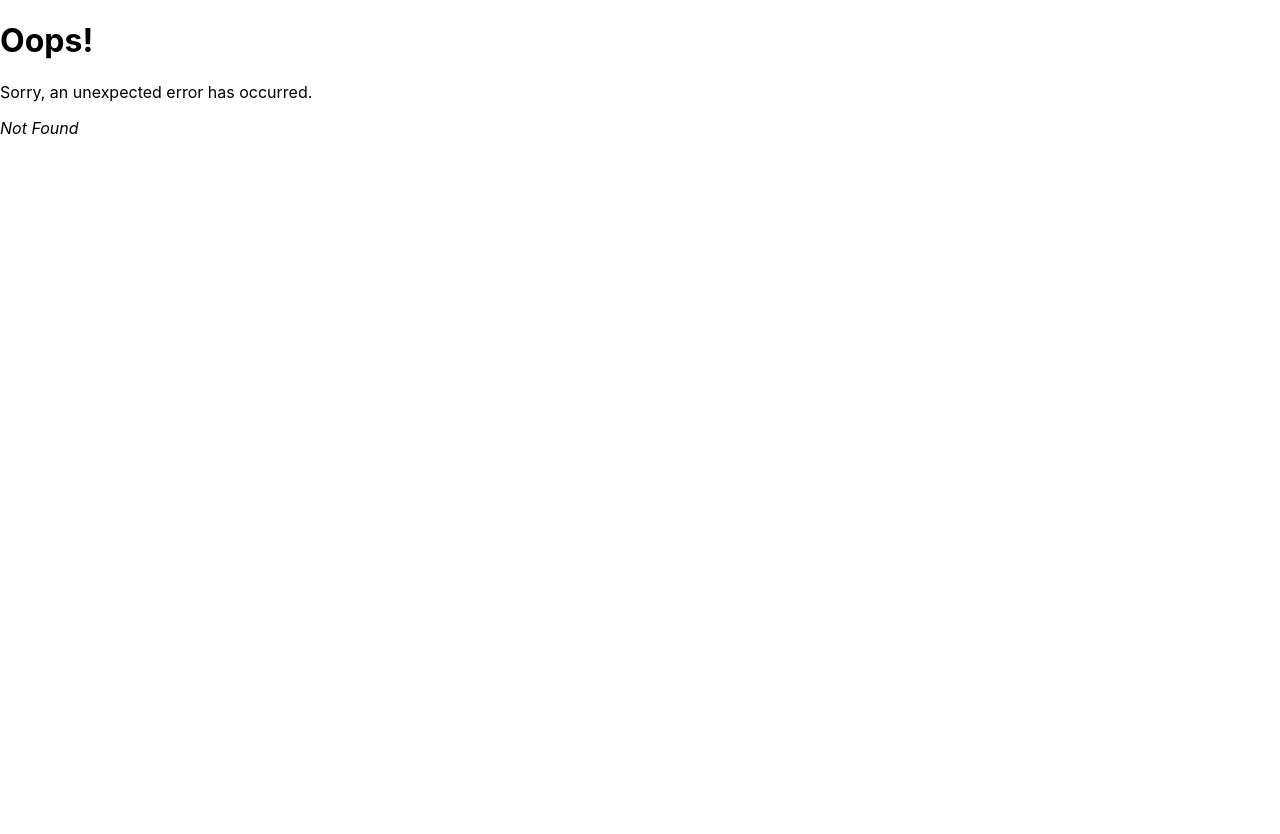
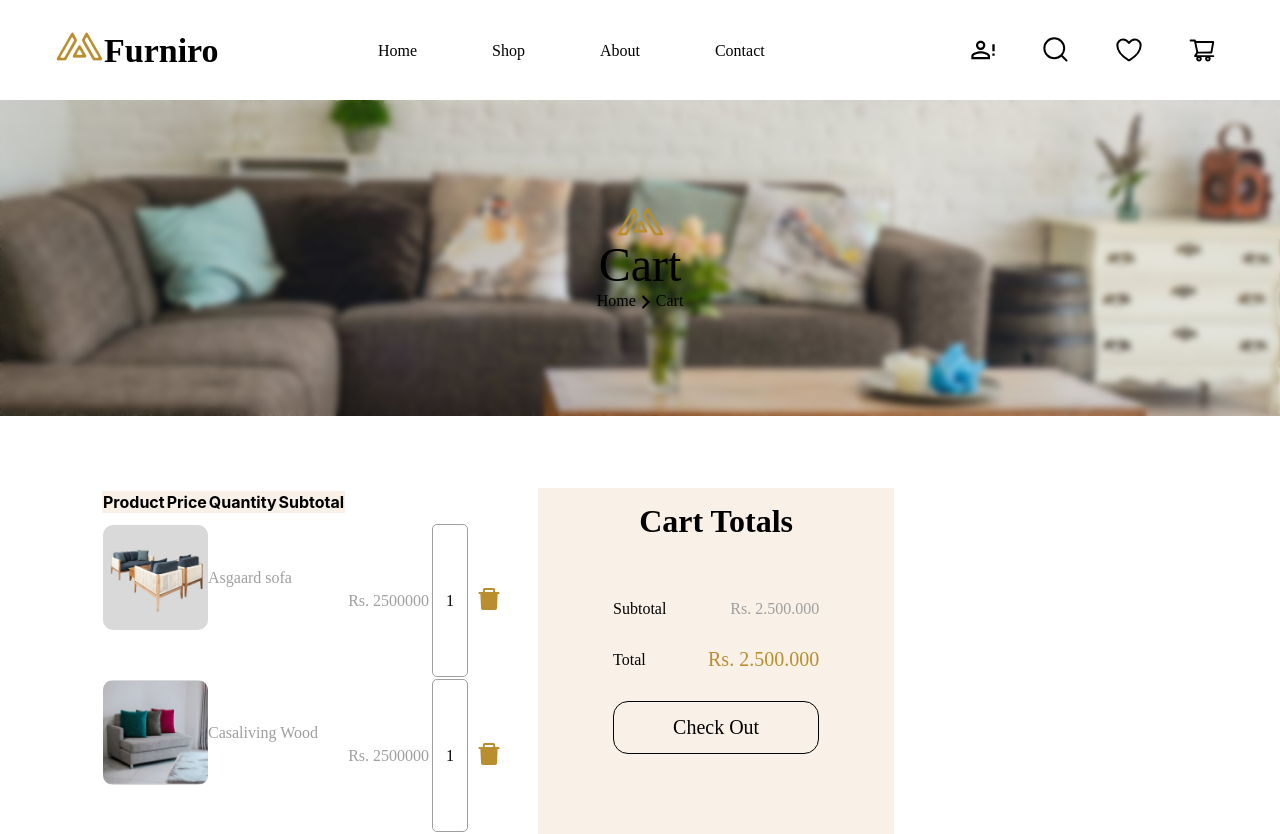
Before and after one commit to etneMr/ecommerce, a React (Create React App) app: page /cart in a window 1280 px wide. Before the commit this address had no page. Shown: the top 834 px of the page. Before the commit the page ends 800 px from the top, so only its background shows below. Built offline with nearby package versions, Linux system fonts and the light colour scheme.

Commit message:
ECO-CartPage add ui pending fix table display

```diff
--- /dev/null
+++ b/src/presentation/components/Cart/Cart.css
@@ -0,0 +1,139 @@
+#cart-component {
+    display: flex;
+    flex-flow: wrap row;
+    padding: 72px 100px;
+}
+
+.cart-product-table {
+    padding-right: 32px;
+    table-layout: fixed;
+}
+
+.cart-product-table .header {
+    display: inline;
+    background: #F9F1E7;
+    padding: 15px auto;
+}
+
+.cart-product-table .product-image-name {
+    display: flex;
+    justify-content: flex-start;
+    align-items: center;
+    flex-flow: row wrap;
+}
+
+.product-image-name .product-image {
+    width: 105px;
+    height: 105px;
+    border-radius: 10px;
+    background: #D9D9D9;
+    flex-shrink: 0;
+    object-fit: contain;
+}
+
+#cart-component .product-text {
+    color: #9F9F9F;
+    font-family: Poppins;
+    font-size: 16px;
+    font-style: normal;
+    font-weight: 400;
+    line-height: normal;
+}
+
+#cart-component .product-quantity {
+    border-radius: 5px;
+    border: 1px solid #9F9F9F;
+    padding: 4px 13px;
+
+    color: #000;
+    font-family: Poppins;
+    font-size: 16px;
+    font-style: normal;
+    font-weight: 400;
+    line-height: normal;
+
+    height: fit-content;
+}
+
+#cart-component .product-subtotal {
+    color: #000;
+    font-family: Poppins;
+    font-size: 16px;
+    font-style: normal;
+    font-weight: 400;
+    line-height: normal;
+}
+
+#cart-component .cart-totals {
+    display: flex;
+    flex-flow: wrap column;
+
+    padding: 15px 75px;
+    justify-content: flex-start;
+    /* align-items: center; */
+    padding-bottom: 80px;
+
+    background: #F9F1E7;
+}
+
+.cart-totals .cart-totals-detail {
+    display: flex;
+    flex-flow: wrap row;
+    justify-content: space-between;
+    align-items: center;
+    padding-bottom: 30px;
+    /* align-self:baseline; */
+}
+
+.cart-totals .cart-text {
+    color: #000;
+    font-family: Poppins;
+    font-size: 16px;
+    font-style: normal;
+    font-weight: 500;
+    line-height: normal;
+}
+
+.cart-totals .cart-totals-title {
+    color: #000;
+    font-family: Poppins;
+    font-size: 32px;
+    font-style: normal;
+    font-weight: 600;
+    line-height: normal;
+    padding-bottom: 60px;
+
+    align-self: center;
+}
+
+.cart-totals .total-text {
+    color: var(--primary, #B88E2F);
+    font-family: Poppins;
+    font-size: 20px;
+    font-style: normal;
+    font-weight: 500;
+    line-height: normal;
+}
+
+.cart-totals .subtotal-text {
+    color: #9F9F9F;
+    font-family: Poppins;
+    font-size: 16px;
+    font-style: normal;
+    font-weight: 400;
+    line-height: normal;
+}
+
+.cart-totals .cart-checkout {
+    color: #000;
+    font-family: Poppins;
+    font-size: 20px;
+    font-style: normal;
+    font-weight: 400;
+    line-height: normal;
+
+    border-radius: 15px;
+    border: 1px solid #000;
+
+    padding: 14px 59px;
+}
--- /dev/null
+++ b/src/presentation/components/Cart/Cart.jsx
@@ -0,0 +1,105 @@
+import React from "react";
+import { listShoppingProducts } from "../../constants";
+import { Footer, Header, CertificateBanner, CommonBanner } from "../common";
+import './Cart.css';
+
+export default class Cart extends React.Component {
+    render() {
+        return (
+            <>
+                <Header />
+                <CommonBanner pageName="Cart" />
+                <CartComponent />
+                <CertificateBanner />
+                <Footer />
+            </>
+        );
+    }
+}
+
+function CartComponent() {
+    return (
+        <div id="cart-component">
+            <CartProductTable listProducts={listShoppingProducts} />
+            <CartTotals subtotal="Rs. 2.500.000" total="Rs. 2.500.000" />
+        </div>
+    );
+}
+
+function CartProductTable({ listProducts }) {
+    const rows = [];
+    for (let product of listProducts) {
+        rows.push(
+            <tr aria-colspan={5} key={product.id}>
+                <ProductComponentRow product={product} />
+            </tr>
+        );
+    }
+    return (
+        <table className="cart-product-table">
+            <tbody>
+                <tr aria-colspan={5} className="header" key="id0-header">
+                    <th className="header">Product</th>
+                    <th className="header">Price</th>
+                    <th className="header">Quantity</th>
+                    <th className="header">Subtotal</th>
+                </tr>
+                {rows}
+            </tbody>
+        </table>
+    );
+}
+
+function ProductComponentRow({ product }) {
+    return (
+        <>
+            <td className="product-image-name">
+                <img className="product-image" src={product.imageSrc} alt={product.name} />
+                <div className="product-text">
+                    {product.name}
+                </div>
+            </td>
+            <td className="product-text">
+                Rs. {product.price}
+            </td>
+            <td className="product-quantity">
+                {product.quantity}
+            </td>
+            <td className="product-subtotal">
+                {product.subtotal}
+            </td>
+            <td>
+                <svg xmlns="http://www.w3.org/2000/svg" width="28" height="28" viewBox="0 0 28 28" fill="#B88E2F">
+                    <path d="M23.625 7H20.125V4.8125C20.125 3.84727 19.3402 3.0625 18.375 3.0625H9.625C8.65977 3.0625 7.875 3.84727 7.875 4.8125V7H4.375C3.89102 7 3.5 7.39102 3.5 7.875V8.75C3.5 8.87031 3.59844 8.96875 3.71875 8.96875H5.37031L6.0457 23.2695C6.08945 24.202 6.86055 24.9375 7.79297 24.9375H20.207C21.1422 24.9375 21.9105 24.2047 21.9543 23.2695L22.6297 8.96875H24.2812C24.4016 8.96875 24.5 8.87031 24.5 8.75V7.875C24.5 7.39102 24.109 7 23.625 7ZM18.1562 7H9.84375V5.03125H18.1562V7Z" fill="#B88E2F" />
+                </svg>
+            </td>
+        </>
+    );
+}
+
+function CartTotals({ subtotal, total }) {
+    return (
+        <div className="cart-totals">
+            <div className="cart-totals-title">
+                Cart Totals
+            </div>
+            <div className="cart-totals-detail">
+                <div className="cart-text">
+                    Subtotal
+                </div>
+                <div className="subtotal-text">
+                    {subtotal}
+                </div>
+            </div>
+            <div className="cart-totals-detail">
+                <div className="cart-text">Total</div>
+                <div className="total-text">
+                    {total}
+                </div>
+            </div>
+            <div className="cart-checkout">
+                Check Out
+            </div>
+        </div>
+    );
+}
--- a/src/presentation/routes/index.jsx
+++ b/src/presentation/routes/index.jsx
@@ -4,6 +4,7 @@ import Contact from '../components/Contact/Contact'
 import About from '../components/About/About'
 import ErrorPage from '../components/Error/Error'
 import Product from '../components/Product/Product'
+import Cart from '../components/Cart/Cart'
 import { ProductComparison } from '../components/ProductComparison/Productcomparison'
 import {
     createBrowserRouter,
@@ -49,5 +50,10 @@ export const router = createBrowserRouter(
             element: <ProductComparison />,
             errorElement: <ErrorPage />
         },
+        {
+            path: '/cart',
+            element: <Cart />,
+            errorElement: <ErrorPage />
+        },
     ]
 );
```
Also changed, not shown: src/presentation/components/common/CertificateBanner/CertificateBanner.jsx (+3 -3 lines).
